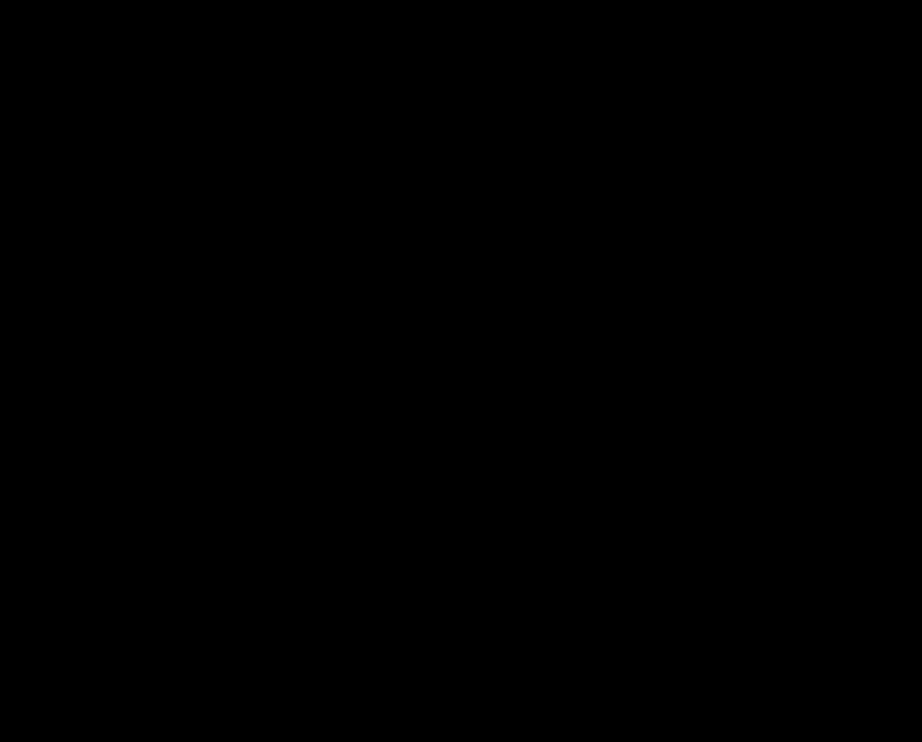
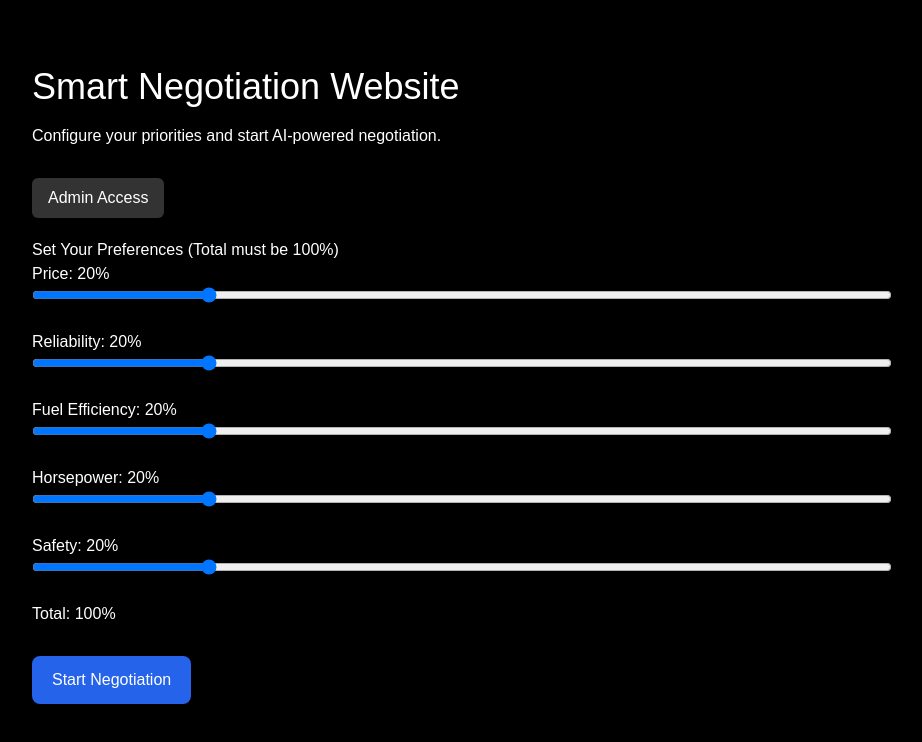
Before and after one commit to likhithreddy12/negotiation-site, a Next.js app in the folder frontend/: page / in a window 1280 px wide. Before the commit this address had no page. Shown: the top 742 px of the page, without its empty margins (178-1100 px from the left). Built offline with nearby package versions, Linux system fonts and the light colour scheme.

Commit message:
replace homepage correctly

```diff
--- a/frontend/app/page.tsx
+++ b/frontend/app/page.tsx
@@ -1,377 +1,153 @@
 "use client";
 
-import { useEffect, useMemo, useState } from "react";
+import { useState } from "react";
 import { useRouter } from "next/navigation";
 
-type Intake = {
-  fullName: string;
-  email: string;
-  avatar?: string;
-};
+type FactorKey = "price" | "reliability" | "fuel" | "horsepower" | "safety";
 
-type TopicKey = "car" | "laptop" | "mobile" | "job" | "rent";
-type StrategyKey =
-  | "balanced"
-  | "tough"
-  | "soft"
-  | "friendly"
-  | "analytical"
-  | "urgent";
+const FACTORS: { key: FactorKey; label: string }[] = [
+  { key: "price", label: "Price" },
+  { key: "reliability", label: "Reliability" },
+  { key: "fuel", label: "Fuel Efficiency" },
+  { key: "horsepower", label: "Horsepower" },
+  { key: "safety", label: "Safety" },
+];
 
-type WeightState = {
-  factor1: number;
-  factor2: number;
-  factor3: number;
-  factor4: number;
-  factor5: number;
-};
+export default function HomePage() {
+  const router = useRouter();
 
-type ChatMessage = {
-  role: "user" | "assistant";
-  text: string;
-};
+  const [weights, setWeights] = useState<Record<FactorKey, number>>({
+    price: 20,
+    reliability: 20,
+    fuel: 20,
+    horsepower: 20,
+    safety: 20,
+  });
 
-const TOPIC_CONFIGS: Record<TopicKey, { label: string; factors: string[] }> = {
-  car: {
-    label: "Car",
-    factors: [
-      "Price",
-      "Fuel Efficiency",
-      "Safety",
-      "Reliability",
-      "Horsepower",
-    ],
-  },
-  laptop: {
-    label: "Laptop",
-    factors: ["Price", "Performance", "RAM", "Battery Life", "Storage"],
-  },
-  mobile: {
-    label: "Mobile",
-    factors: ["Price", "Battery", "Camera", "Performance", "Storage"],
-  },
-  job: {
-    label: "Job",
-    factors: [
-      "Salary",
-      "Work-Life Balance",
-      "Location",
-      "Growth Opportunities",
-      "Benefits",
-    ],
-  },
-  rent: {
-    label: "Rent",
-    factors: ["Price", "Location", "Safety", "Space", "Amenities"],
-  },
-};
+  const [strategy, setStrategy] = useState("balanced");
+  const [adminUnlocked, setAdminUnlocked] = useState(false);
 
-function getWeightedPriorities(topic: TopicKey, weights: WeightState) {
-  const factors = TOPIC_CONFIGS[topic].factors;
+  const total = Object.values(weights).reduce((a, b) => a + b, 0);
 
-  const mapped = [
-    { name: factors[0], value: weights.factor1 },
-    { name: factors[1], value: weights.factor2 },
-    { name: factors[2], value: weights.factor3 },
-    { name: factors[3], value: weights.factor4 },
-    { name: factors[4], value: weights.factor5 },
-  ];
-
-  return mapped.sort((a, b) => b.value - a.value);
-}
-
-function buildWeightSummary(topic: TopicKey, weights: WeightState) {
-  const sorted = getWeightedPriorities(topic, weights);
-
-  const highest = sorted[0];
-  const second = sorted[1];
-  const third = sorted[2];
-  const lowest = sorted[4];
-
-  return {
-    sorted,
-    highest,
-    second,
-    third,
-    lowest,
-  };
-}
-
-function generateAssistantReply(
-  userMessage: string,
-  topic: TopicKey,
-  strategy: StrategyKey,
-  weights: WeightState
-) {
-  const summary = buildWeightSummary(topic, weights);
-
-  const emphasisSentence = `My main priorities are ${summary.highest.name} (${summary.highest.value}%) and ${summary.second.name} (${summary.second.value}%), while I still care about ${summary.third.name}, ${summary.sorted[3].name}, and ${summary.lowest.name}.`;
-
-  const topicOpeners: Record<TopicKey, string> = {
-    car: "For this car discussion,",
-    laptop: "For this laptop discussion,",
-    mobile: "For this mobile discussion,",
-    job: "For this job discussion,",
-    rent: "For this rental discussion,",
+  const updateWeight = (key: FactorKey, value: number) => {
+    setWeights((prev) => ({
+      ...prev,
+      [key]: value,
+    }));
   };
 
-  const strategyStyles: Record<StrategyKey, string> = {
-    balanced:
-      "I want a fair outcome and I am looking for a practical middle ground.",
-    tough:
-      "I need a stronger offer and I am not willing to compromise easily on my priorities.",
-    soft:
-      "I am open to discussion, but I still want the offer to reflect what matters most to me.",
-    friendly:
-      "I would like to keep this conversation positive and cooperative while still protecting my priorities.",
-    analytical:
-      "I am evaluating this carefully and comparing the offer against my weighted priorities.",
-    urgent:
-      "I need a clear and efficient decision quickly, but it still has to match my main priorities.",
-  };
-
-  const userIntent = userMessage.trim();
-
-  return `${topicOpeners[topic]} ${emphasisSentence} ${strategyStyles[strategy]} Based on what you said — "${userIntent}" — I would respond by giving the strongest importance to ${summary.highest.name}, then ${summary.second.name}, while still considering ${summary.third.name}, ${summary.sorted[3].name}, and ${summary.lowest.name} in the final decision.`;
-}
-
-export default function DemoPage() {
-  const router = useRouter();
-
-  const [intake, setIntake] = useState<Intake | null>(null);
-  const [topic, setTopic] = useState<TopicKey>("car");
-  const [strategy, setStrategy] = useState<StrategyKey>("balanced");
-  const [weights, setWeights] = useState<WeightState | null>(null);
-  const [message, setMessage] = useState("");
-  const [messages, setMessages] = useState<ChatMessage[]>([]);
-
-  useEffect(() => {
-    const storedIntake = localStorage.getItem("negotiation_intake");
-    const storedTopic = localStorage.getItem("selected_topic");
-    const storedStrategy = localStorage.getItem("selected_strategy");
-    const storedWeights = localStorage.getItem("topic_weights");
-
-    if (!storedIntake) {
-      router.replace("/start");
+  const handleStart = () => {
+    if (total !== 100) {
+      alert("Total weight must equal 100%");
       return;
     }
 
-    setIntake(JSON.parse(storedIntake));
+    localStorage.setItem("car_config_weights", JSON.stringify(weights));
+    localStorage.setItem("selected_strategy", strategy);
 
-    if (
-      storedTopic &&
-      ["car", "laptop", "mobile", "job", "rent"].includes(storedTopic)
-    ) {
-      setTopic(storedTopic as TopicKey);
+    router.push("/start");
+  };
+
+  const unlockAdmin = () => {
+    const password = prompt("Enter admin password");
+    if (password === "admin123") {
+      setAdminUnlocked(true);
+    } else {
+      alert("Wrong password");
     }
-
-    if (
-      storedStrategy &&
-      ["balanced", "tough", "soft", "friendly", "analytical", "urgent"].includes(
-        storedStrategy
-      )
-    ) {
-      setStrategy(storedStrategy as StrategyKey);
-    }
-
-    if (storedWeights) {
-      try {
-        setWeights(JSON.parse(storedWeights));
-      } catch {
-        setWeights({
-          factor1: 20,
-          factor2: 20,
-          factor3: 20,
-          factor4: 20,
-          factor5: 20,
-        });
-      }
-    } else {
-      setWeights({
-        factor1: 20,
-        factor2: 20,
-        factor3: 20,
-        factor4: 20,
-        factor5: 20,
-      });
-    }
-  }, [router]);
-
-  const displayWeights = useMemo(() => {
-    if (!weights) return [];
-
-    const factors = TOPIC_CONFIGS[topic].factors;
-
-    return [
-      { label: factors[0], value: weights.factor1 },
-      { label: factors[1], value: weights.factor2 },
-      { label: factors[2], value: weights.factor3 },
-      { label: factors[3], value: weights.factor4 },
-      { label: factors[4], value: weights.factor5 },
-    ];
-  }, [topic, weights]);
-
-  function sendMessage() {
-    if (!message.trim() || !weights) return;
-
-    const userText = message.trim();
-
-    const assistantReply = generateAssistantReply(
-      userText,
-      topic,
-      strategy,
-      weights
-    );
-
-    setMessages((prev) => [
-      ...prev,
-      { role: "user", text: userText },
-      { role: "assistant", text: assistantReply },
-    ]);
-
-    setMessage("");
-  }
-
-  if (!intake || !weights) return null;
+  };
 
   return (
-    <main
-      style={{
-        minHeight: "100vh",
-        background: "#000000",
-        color: "#ffffff",
-        padding: 20,
-        fontFamily: "Arial, sans-serif",
-      }}
-    >
-      <div style={{ maxWidth: 1100, margin: "40px auto" }}>
-        <h1 style={{ fontSize: 36, marginBottom: 20 }}>Negotiation Chat</h1>
+    <main style={{ maxWidth: 900, margin: "40px auto", padding: 20 }}>
+      <h1 style={{ fontSize: 36, marginBottom: 10 }}>
+        Smart Negotiation Website
+      </h1>
 
-        <div
+      <p style={{ marginBottom: 30 }}>
+        Configure your priorities and start AI-powered negotiation.
+      </p>
+
+      {/* ADMIN BUTTON */}
+      {!adminUnlocked && (
+        <button
+          onClick={unlockAdmin}
           style={{
-            display: "grid",
-            gridTemplateColumns: "300px 1fr",
-            gap: 20,
-            alignItems: "start",
+            marginBottom: 20,
+            padding: "8px 16px",
+            background: "#333",
+            color: "#fff",
+            borderRadius: 6,
           }}
         >
-          <aside
-            style={{
-              background: "#111111",
-              border: "1px solid #333333",
-              borderRadius: 14,
-              padding: 20,
-            }}
-          >
-            {intake.avatar && (
-              <img
-                src={intake.avatar}
-                alt="Selected avatar"
+          Admin Access
+        </button>
+      )}
+
+      {/* STRATEGY (ADMIN ONLY) */}
+      {adminUnlocked && (
+        <div style={{ marginBottom: 30 }}>
+          <h3>Select Strategy</h3>
+          {["tough", "soft", "friendly", "analytical", "urgent", "balanced"].map(
+            (s) => (
+              <button
+                key={s}
+                onClick={() => setStrategy(s)}
                 style={{
-                  width: "100%",
-                  maxWidth: 240,
-                  height: 240,
-                  objectFit: "cover",
-                  borderRadius: 12,
-                  marginBottom: 16,
-                }}
-              />
-            )}
-
-            <h3 style={{ marginTop: 0 }}>User Info</h3>
-            <p>
-              <strong>Name:</strong> {intake.fullName}
-            </p>
-            <p>
-              <strong>Email:</strong> {intake.email}
-            </p>
-            <p>
-              <strong>Topic:</strong> {TOPIC_CONFIGS[topic].label}
-            </p>
-
-            <h3 style={{ marginTop: 20 }}>Weightage</h3>
-            {displayWeights.map((item) => (
-              <p key={item.label} style={{ margin: "8px 0" }}>
-                {item.label}: {item.value}%
-              </p>
-            ))}
-          </aside>
-
-          <section
-            style={{
-              background: "#111111",
-              border: "1px solid #333333",
-              borderRadius: 14,
-              padding: 20,
-              minHeight: 520,
-              display: "flex",
-              flexDirection: "column",
-            }}
-          >
-            <div style={{ flex: 1, display: "grid", gap: 12 }}>
-              {messages.length === 0 ? (
-                <div style={{ color: "#bfbfbf", lineHeight: 1.7 }}>
-                  Start the negotiation conversation here. The chatbot will use
-                  the full topic weightage in every reply.
-                </div>
-              ) : (
-                messages.map((msg, index) => (
-                  <div
-                    key={index}
-                    style={{
-                      alignSelf:
-                        msg.role === "user" ? "flex-end" : "flex-start",
-                      background: msg.role === "user" ? "#2563eb" : "#222222",
-                      padding: "12px 14px",
-                      borderRadius: 12,
-                      maxWidth: "78%",
-                      lineHeight: 1.6,
-                    }}
-                  >
-                    {msg.text}
-                  </div>
-                ))
-              )}
-            </div>
-
-            <div
-              style={{
-                display: "flex",
-                gap: 10,
-                marginTop: 20,
-              }}
-            >
-              <input
-                value={message}
-                onChange={(e) => setMessage(e.target.value)}
-                placeholder="Type your negotiation message..."
-                style={{
-                  flex: 1,
-                  padding: 12,
-                  borderRadius: 10,
-                  border: "1px solid #444444",
-                  background: "#000000",
-                  color: "#ffffff",
-                }}
-              />
-              <button
-                onClick={sendMessage}
-                style={{
-                  background: "#2563eb",
-                  color: "#ffffff",
-                  border: "none",
-                  padding: "12px 18px",
-                  borderRadius: 10,
-                  cursor: "pointer",
-                  fontWeight: 700,
+                  marginRight: 10,
+                  marginTop: 10,
+                  padding: "8px 12px",
+                  background: strategy === s ? "#2563eb" : "#444",
+                  color: "#fff",
+                  borderRadius: 6,
                 }}
               >
-                Send
+                {s}
               </button>
-            </div>
-          </section>
+            )
+          )}
         </div>
+      )}
+
+      {/* WEIGHTS */}
+      <div>
+        <h3>Set Your Preferences (Total must be 100%)</h3>
+
+        {FACTORS.map((f) => (
+          <div key={f.key} style={{ marginBottom: 20 }}>
+            <label>
+              {f.label}: {weights[f.key]}%
+            </label>
+
+            <input
+              type="range"
+              min={0}
+              max={100}
+              value={weights[f.key]}
+              onChange={(e) =>
+                updateWeight(f.key, Number(e.target.value))
+              }
+              style={{ width: "100%" }}
+            />
+          </div>
+        ))}
+
+        <h4>Total: {total}%</h4>
       </div>
+
+      {/* START BUTTON */}
+      <button
+        onClick={handleStart}
+        style={{
+          marginTop: 30,
+          padding: "12px 20px",
+          fontSize: 16,
+          background: "#2563eb",
+          color: "#fff",
+          borderRadius: 8,
+        }}
+      >
+        Start Negotiation
+      </button>
     </main>
   );
 }
```
